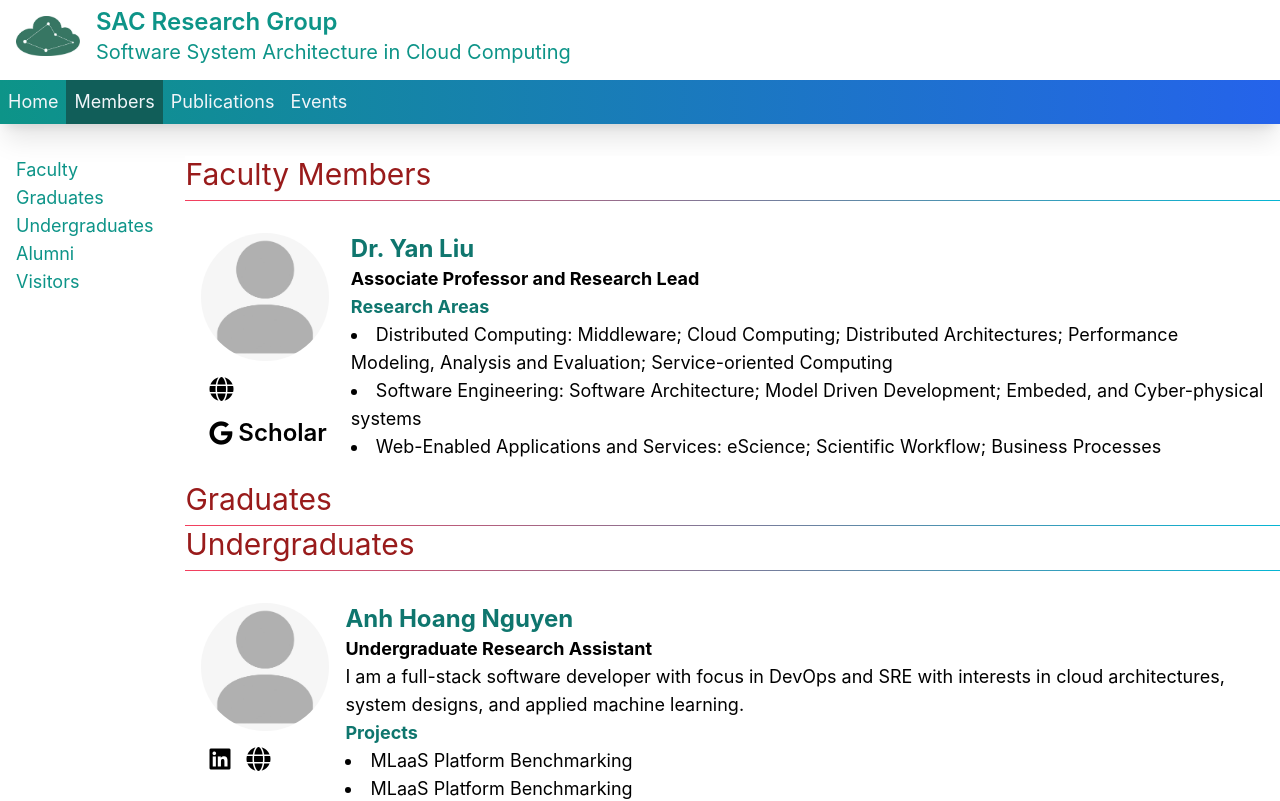
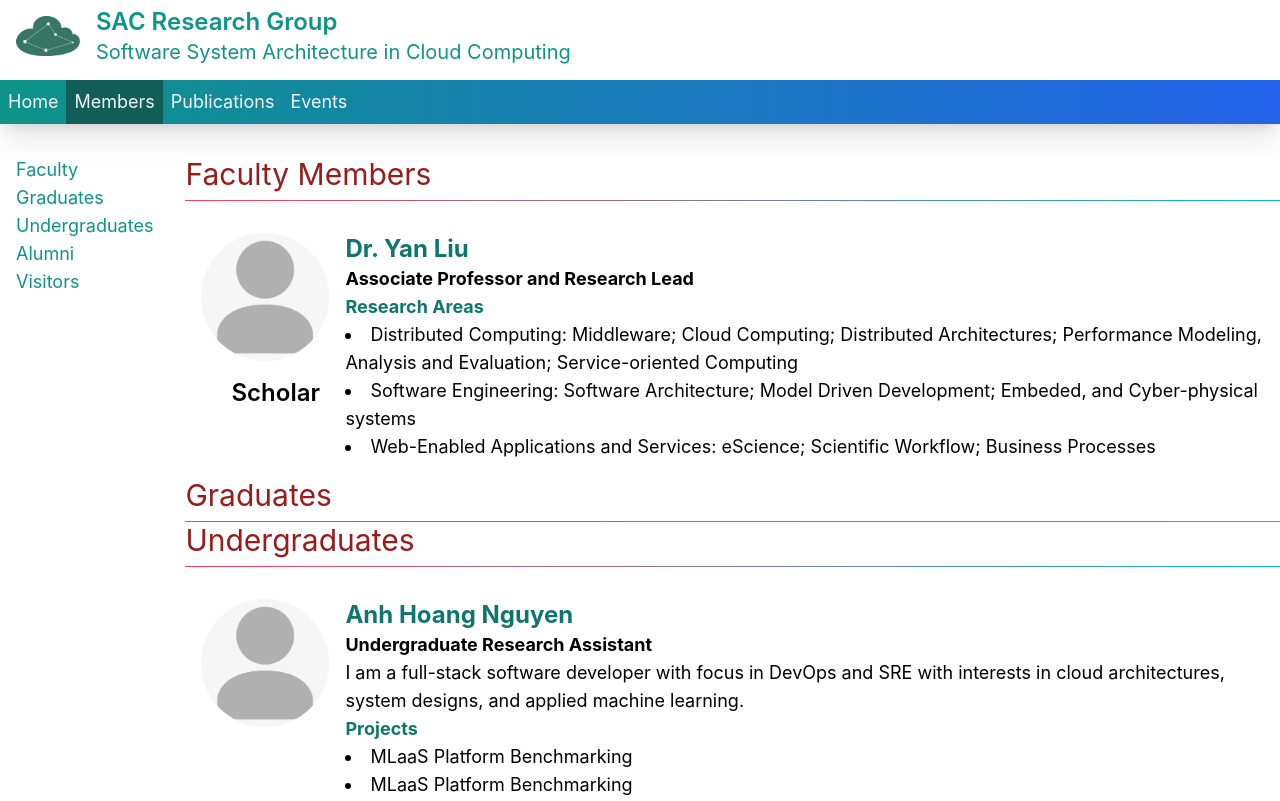
Before and after one commit to sac-research/homepage, a Next.js app: page /members in a window 1280 px wide. Shown: the top 801 px of the page. Built offline with nearby package versions, Linux system fonts and the light colour scheme.

Commit message:
fixed nextjs linting

```diff
--- a/pages/_document.js
+++ b/pages/_document.js
@@ -1,5 +1,6 @@
 import React from "react";
 import Document, { Html, Head, Main, NextScript } from "next/document";
+import Script from "next/script";
 
 class MyDocument extends Document {
     render() {
@@ -8,10 +9,10 @@ class MyDocument extends Document {
                 <Head>
                     <link rel="preconnect" href="https://fonts.googleapis.com" />
                     <link rel="preconnect" href="https://fonts.gstatic.com" crossOrigin="true" />
-                    <script
+                    <Script
                         src="https://kit.fontawesome.com/6b7f31a5c0.js"
-                        crossorigin="anonymous"
-                    ></script>
+                        crossOrigin="anonymous"
+                    ></Script>
                 </Head>
                 <body className={`antialiased text-teal-600 text-lg bg-white leading-base`}>
                     <Main />
--- a/pages/members.js
+++ b/pages/members.js
@@ -22,7 +22,7 @@ const LinkedInButton = ({ target }) => {
             aria-label={"Open LinkedIn " + target}
             className="flex font-semibold justify-center items-center hover:text-sky-700 transition-all text-2xl mx-2 my-2"
         >
-            <i class="fa-brands fa-linkedin"></i>
+            <i className="fa-brands fa-linkedin"></i>
         </button>
     );
 };
@@ -38,7 +38,7 @@ const GoogleScholarButton = ({ target }) => {
             aria-label={"To Google Scholar " + target}
             className="flex font-semibold justify-center items-center hover:text-red-500 transition-all text-2xl mx-2 my-2"
         >
-            <i class="fa-brands fa-google"></i>&nbsp;Scholar
+            <i className="fa-brands fa-google"></i>&nbsp;Scholar
         </button>
     );
 };
@@ -54,7 +54,7 @@ const HomepageButton = ({ target }) => {
             aria-label={"To member's homepage " + target}
             className="flex font-semibold justify-center items-center hover:text-green-500 transition-all text-2xl mx-2 my-2"
         >
-            <i class="fa-solid fa-globe"></i>
+            <i className="fa-solid fa-globe"></i>
         </button>
     );
 };
```
